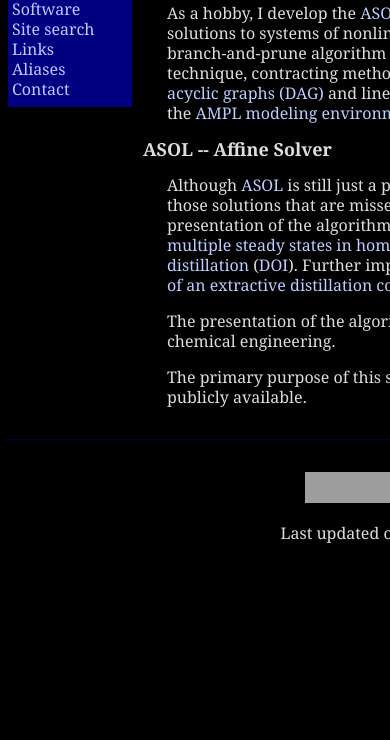
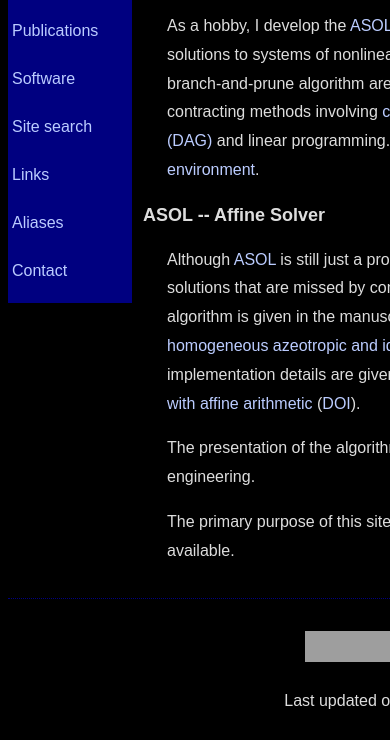
Before and after one commit to baharev/old-homepage, a plain HTML site: page index.html in a window 390 px wide. Shown: the part 336-1076 px from the top of the page. Before the commit the page ends 903 px from the top, so only its background shows below. Drawn offline with Linux system fonts and the light colour scheme; grey boxes are pictures that could not be loaded.

Commit message:
Minor improvements to help mobile usability

```diff
--- a/style.css
+++ b/style.css
@@ -1,11 +1,11 @@
 body {
   text-align: center;
-  font-family: georgia,palatino,times,serif;
+  font-family: sans-serif;
   font-size: medium;
   font-style: normal;
   font-variant: normal;
   font-weight: normal;
-  line-height: 1.25em;
+  line-height: 1.8em;
   color: #dddddd;
   background-color: black;
 }
@@ -94,6 +94,10 @@ h2 {
   padding-bottom: 0.5em;
 }
 
+#sidebar > a {
+  line-height: 3em;
+}
+
 #footer {
   border-top: 1px dotted #000080;
   padding-top: 1em;
```
